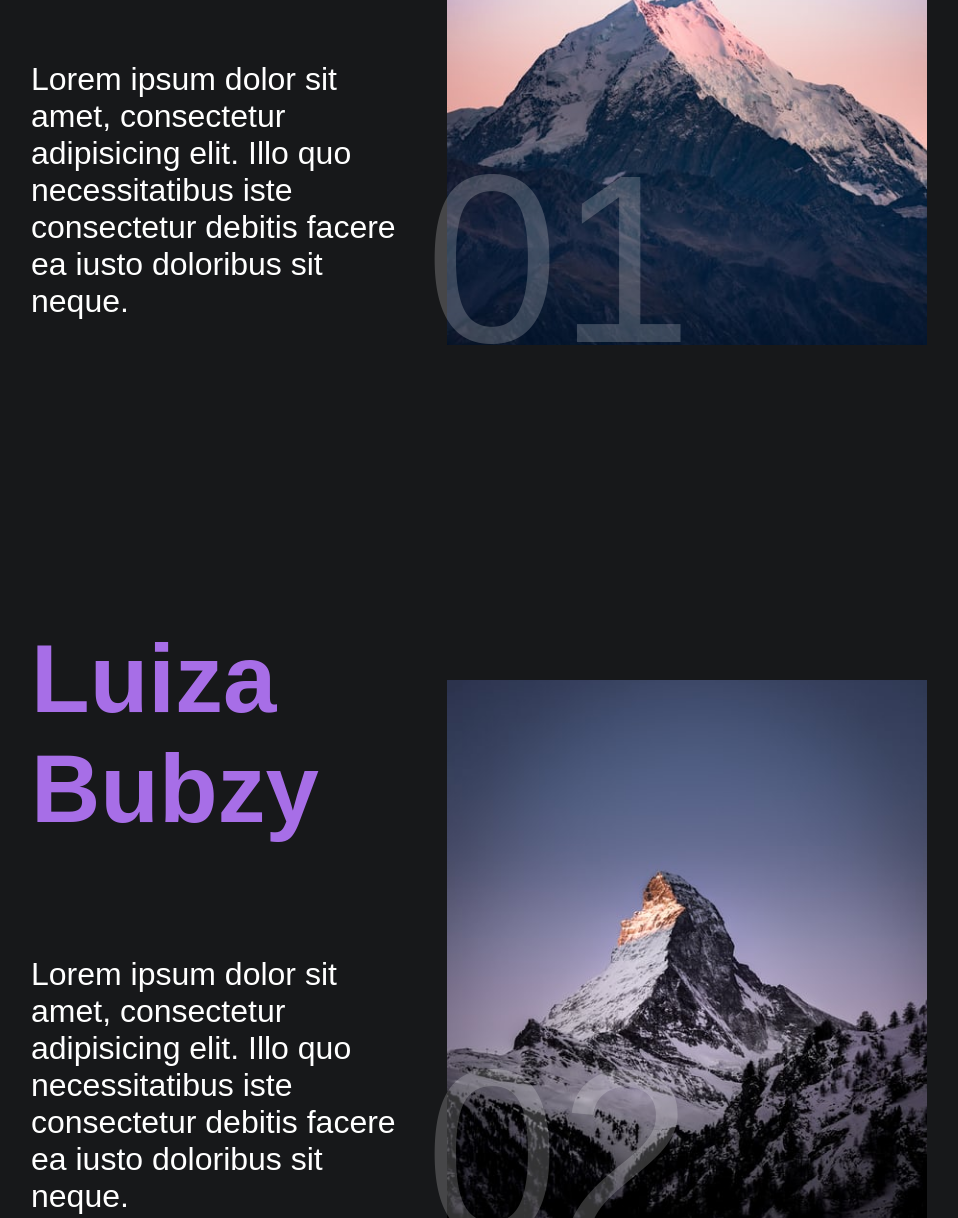
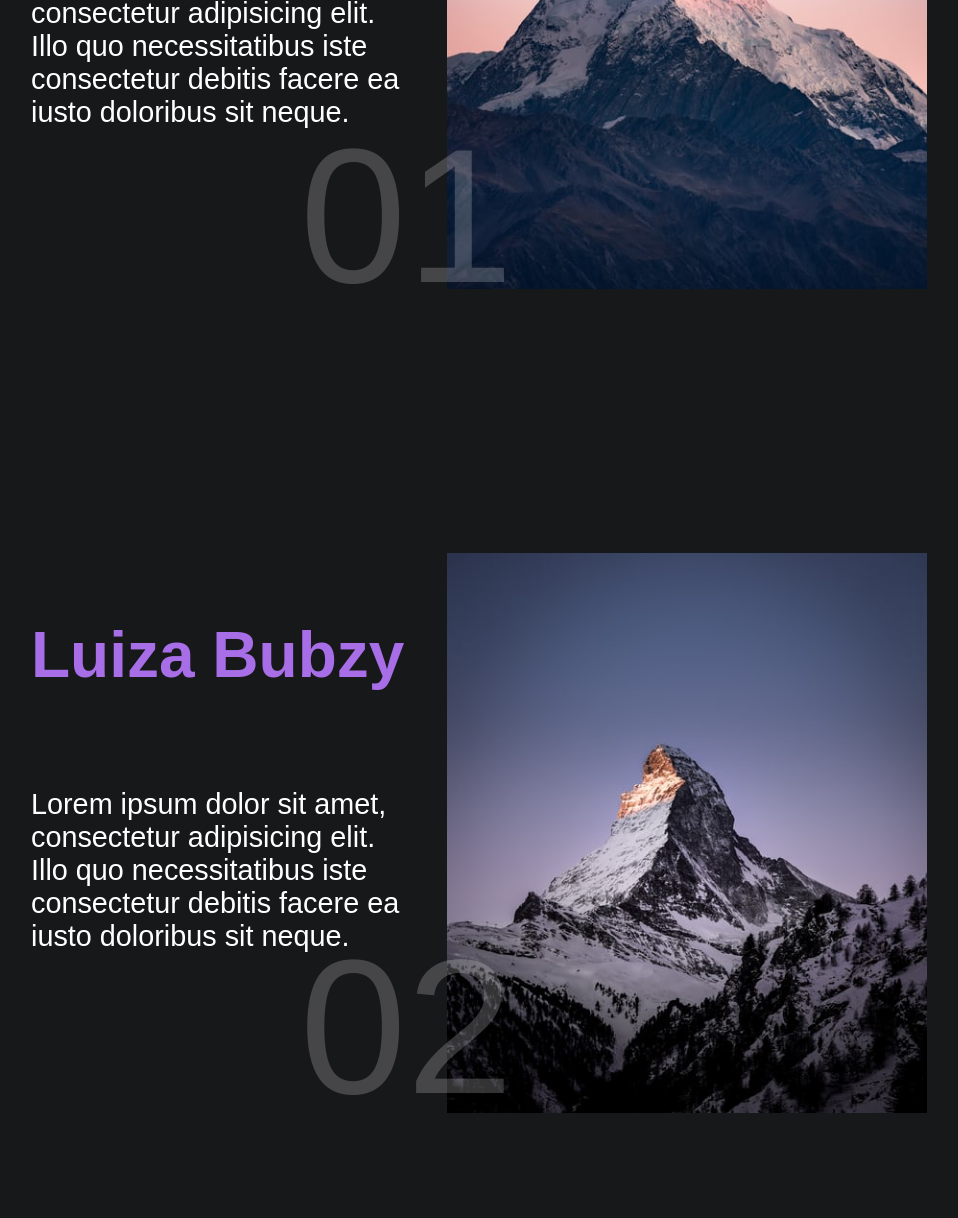
Before and after one commit to eliasihai/creative_js_website_project, a plain HTML site: page mountain/index.html in a window 1280 px wide. Shown: the part 495-1713 px from the top of the page, without its empty margins (161-1119 px from the left). Drawn offline with nearby package versions, Linux system fonts and the light colour scheme; a script that the page names is missing.

Commit message:
css 1680px

```diff
--- a/mountain/index.html
+++ b/mountain/index.html
@@ -7,6 +7,8 @@
     <title>Travel Website</title>
     <link href="https://fonts.googleapis.com/css?family=Abril+Fatface&display=swap" rel="stylesheet">
     <link rel="stylesheet" href="../style.css">
+    <link rel="stylesheet" href="../style1680.css">
+    <link rel="stylesheet" href="../style1440.css">
 </head>
 
 <body>
@@ -28,7 +30,7 @@
             <div class="mountain-img">
                 <img src="../img/mountain-img1.jpg" alt="mountain-img1">
             </div>
-            <div class="mountain-nr"><span>01</span></div>
+            <div class="mountain-nr1"><span>01</span></div>
         </section>
 
         <section class="mountain2 detail-slide">
--- a/style.css
+++ b/style.css
@@ -300,18 +300,22 @@ body.hide {
     color: rgb(86, 124, 228)
 }
 
-.fashion-text p,
-.hike-text p,
-.mountain-text p
- {
+.fashion-text p, .hike-text p, .mountain-text p {
     font-size: 2rem;
     padding: 2rem 2rem 0rem 0rem;
     margin-bottom: 10rem;
 }
 
-.fashion-nr,
-.hike-nr,
-.mountain-nr {
+.fashion-nr, .hike-nr, .mountain-nr {
+    font-size: 15rem;
+    position: absolute;
+    left: 44%;
+    bottom: 10%;
+    color: #fff;
+    opacity: 0.2;
+}
+
+.fashion-nr1, .hike-nr1, .mountain-nr1 {
     font-size: 15rem;
     position: absolute;
     left: 44%;
@@ -346,13 +350,13 @@ body.hide {
 
 /* Media Query */
 
-@media screen and (max-width: 1500px) {
+/* @media screen and (max-width: 1500px) {
     .hero-img {
         height: 50vh
     }
-}
+} */
 
-@media screen and (max-width: 1024px) {
+/* @media screen and (max-width: 1024px) {
     main {
         width: 100%;
         margin: 0;
@@ -423,4 +427,7 @@ body.hide {
         text-align: center;
         margin: 2rem auto;
     }
-}
+} */
+
+@import "style1680.css";
+@import url("style1680.css");
--- /dev/null
+++ b/style1680.css
@@ -0,0 +1,52 @@
+@media screen and (max-width: 1680px) {
+    .hero-desc h2 {
+        font-size: 3.2rem;
+    }
+    .hero-desc p {
+        font-size: 1.3rem;
+    }
+    /* Other pages */
+    .fashion1, .hike1, .mountain1 {
+        min-height: 90vh;
+        display: flex;
+        justify-content: center;
+        align-items: center;
+        width: 70%;
+        margin: auto;
+        color: #fff;
+        margin-top: 4rem;
+        flex-wrap: wrap;
+        position: relative;
+    }
+    .fashion2, .fashion3, .hike2, .hike3, .mountain2, .mountain3 {
+        min-height: 100vh;
+        display: flex;
+        justify-content: center;
+        align-items: center;
+        width: 70%;
+        margin: auto;
+        color: #fff;
+        margin-top: 4rem;
+        flex-wrap: wrap;
+        position: relative;
+    }
+    .fashion-text h1, .hike-text h1, .mountain-text h1 {
+        font-size: 4rem;
+        padding: 4rem 0rem;
+    }
+    .fashion-text p, .hike-text p, .mountain-text p {
+        font-size: 1.8rem;
+        padding: 2rem 2rem 0rem 0rem;
+        margin-bottom: 10rem;
+    }
+    .fashion-nr, .hike-nr, .mountain-nr {
+        font-size: 12rem;
+        left: 30%;
+        bottom: 12%;
+    }
+    .fashion-nr1, .hike-nr1, .mountain-nr1 {
+        font-size: 12rem;
+        left: 30%;
+        bottom: 6%;
+    }
+}
```
Also changed, not shown: fashion/index.html (+1 -1 lines), hike/index.html (+1 -1 lines), index.html (+2 -0 lines), style1440.css (added), 1 other file.
